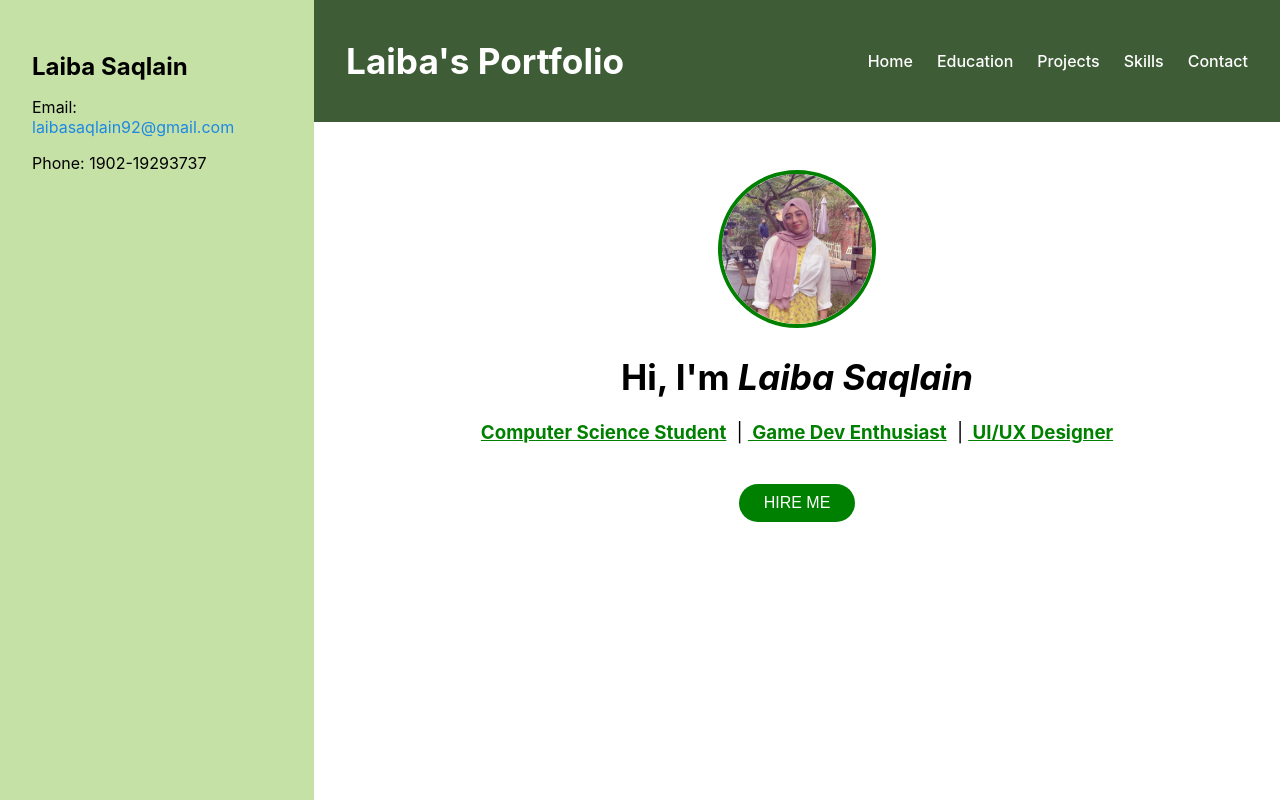
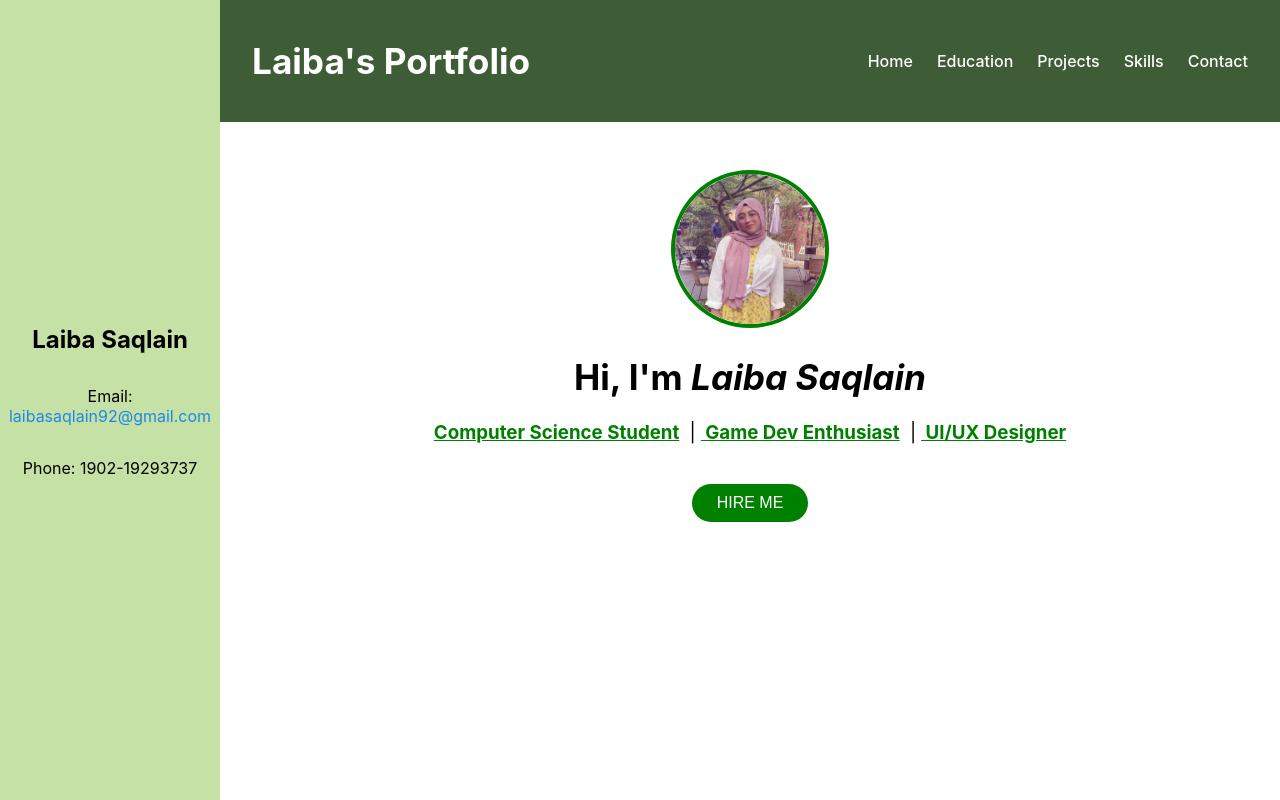
Before and after one commit to laibaaa21/React-Portfolio-2025, a React (Create React App) app: page / in a window 1280 px wide. Shown: the top 800 px of the page. Built offline with nearby package versions, Linux system fonts and the light colour scheme.

Commit message:
Fixed hire me button navigation and hover effect on image

```diff
--- a/src/components/Home/Home.css
+++ b/src/components/Home/Home.css
@@ -7,9 +7,14 @@
 
 .sidebar {
   background-color: #c5e1a5;
-  padding: 2rem;
-  width: 250px;
+  padding: 20px;
+  width: 180px;
   text-align: left;
+  display: flex;
+  flex-direction: column;
+  justify-content: center;  /* Center vertically */
+  align-items: center;      /* Center horizontally */
+  text-align: center;
 }
 
 .sidebar h2 {
@@ -57,7 +62,7 @@
 }
 
 .profile-img:hover {
-  transform: scale(1.05);
+  transform: scale(1.05) rotate(5deg);
 }
 
 h1 {
--- a/src/components/Home/Home.jsx
+++ b/src/components/Home/Home.jsx
@@ -34,7 +34,9 @@
             <span className="highlight"> Game Dev Enthusiast</span> |
             <span className="highlight"> UI/UX Designer</span>
           </h3>
-          <button className="hire-button">HIRE ME</button>
+          <a href="#contact">
+            <button className="hire-button">HIRE ME</button>
+          </a>
         </div>
       </div>
     </div>
```
